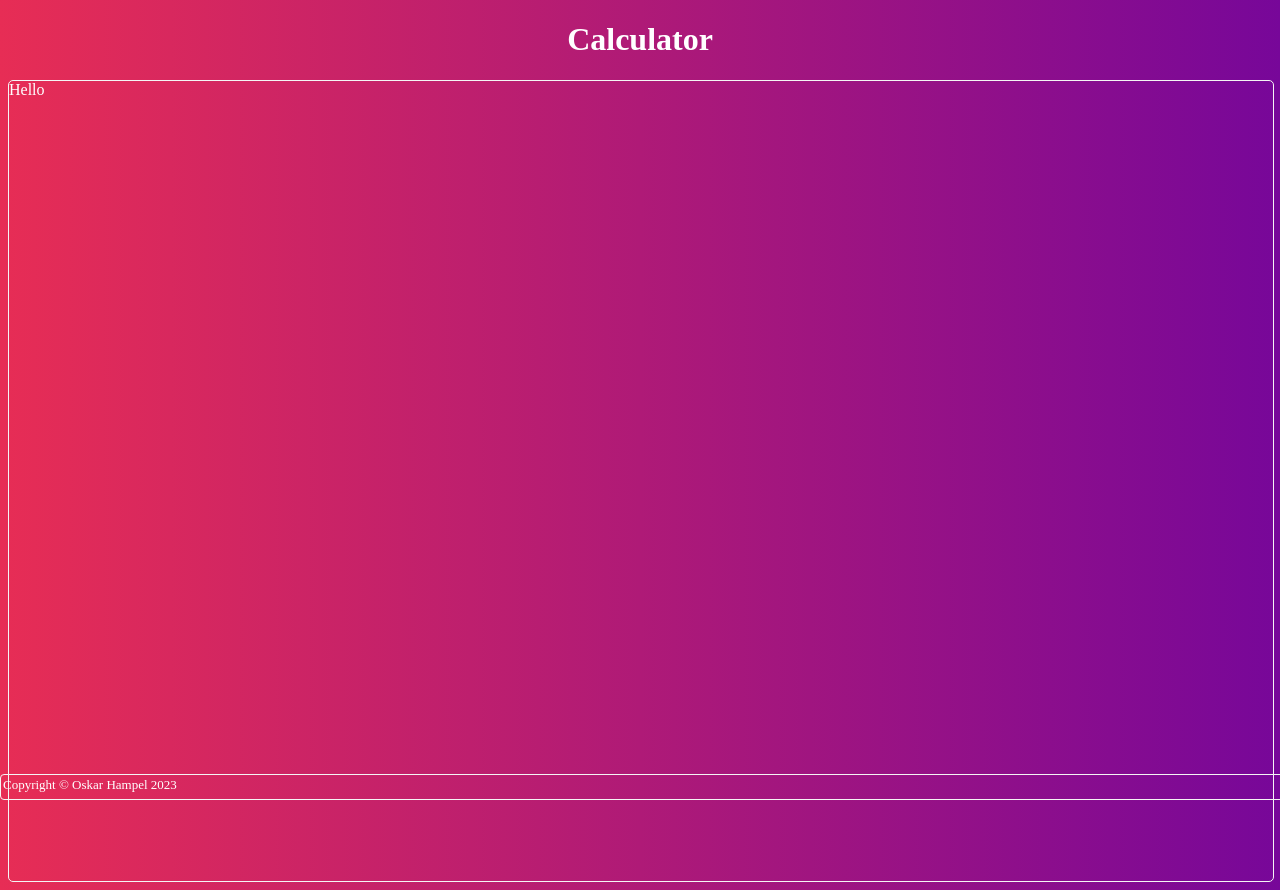
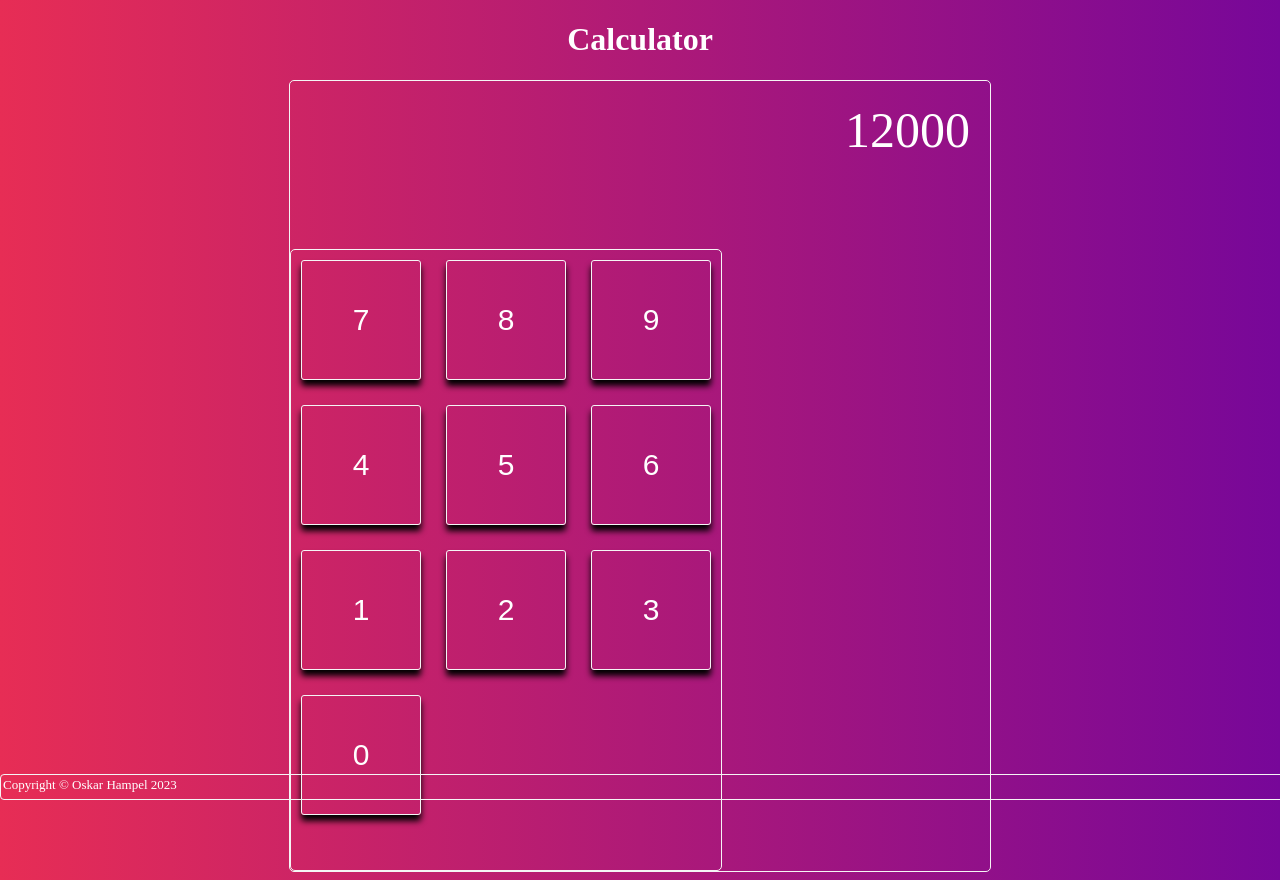
Before and after one commit to oskarblazej/calc-js, a plain HTML site: page index.html in a window 1280 px wide. Drawn offline with Linux system fonts and the light colour scheme.

Commit message:
Add buttons and styling for them

```diff
--- a/index.html
+++ b/index.html
@@ -12,7 +12,25 @@
         <h1>Calculator</h1>
     </header>
     <main>
-        Hello
+        <div id="display">
+            <p id="result">12000</p>
+        </div>
+        <div id="numbers">
+            <button class="btn">7</button>
+            <button class="btn">8</button>
+            <button class="btn">9</button>
+            <button class="btn">4</button>
+            <button class="btn">5</button>
+            <button class="btn">6</button>
+            <button class="btn">1</button>
+            <button class="btn">2</button>
+            <button class="btn">3</button>
+            <button class="btn">0</button>
+        </div>
+        <div id="operations">
+
+        </div>
+
     </main>
 
     <footer>Copyright &#169; Oskar Hampel 2023</footer>
--- a/src/styles.css
+++ b/src/styles.css
@@ -1,19 +1,57 @@
-body{
-    background-image: linear-gradient(to right,rgb(231, 45, 85), rgb(119, 7, 153));
+body {
+  background-image: linear-gradient(
+    to right,
+    rgb(231, 45, 85),
+    rgb(119, 7, 153)
+  );
   color: white;
 }
 
-h1{
+h1 {
   text-align: center;
 }
 
 main {
   border: solid whitesmoke 1px;
-    width: 100%;
-    height: 800px;
+  width: 700px;
+  height: 790px;
   border-radius: 5px;
+  margin: 0 auto;
+  position: relative;
 }
 
+#result {
+  float: right;
+  padding: 10px;
+  margin: 10px;
+  font-size: 50px;
+}
+
+#numbers {
+    border: solid whitesmoke 1px;
+    border-radius: 5px;
+    padding: 10px;
+    margin: 0 auto;
+    position: absolute;
+    bottom: 0;
+    display: grid;
+    grid-gap: 5px;
+    grid-template-columns: repeat(3, 140px);
+    grid-template-rows: repeat(3, 140px);
+    height: 600px;
+    width: 410px;
+}
+.btn {
+    cursor: pointer;
+    color: white;
+    border: solid whitesmoke 1px;
+    border-radius: 3px;
+    background-color: transparent;
+    height: 120px;
+    width: 120px;
+    font-size: 30px;
+    box-shadow: 0 6px 6px rgba(0.5, 0, 0, 1);
+}
 footer {
   position: fixed;
   bottom: 0;
```
Lines whose indentation alone changed are shown as unchanged.
